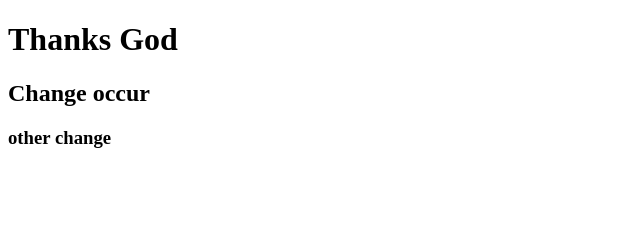
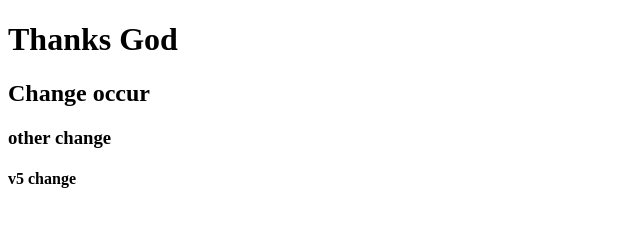
Before and after one commit to debasish39/git_concept, a plain HTML site: page index.html in a window 1280 px wide. Shown: the full height of the page, 0-640 px from the left. Drawn offline with Linux system fonts and the light colour scheme.

Commit message:
5th version

```diff
--- a/index.html
+++ b/index.html
@@ -9,5 +9,6 @@
     <h1>Thanks God</h1>
     <h2>Change occur</h2>
     <h3>other change</h3>
+    <h4>v5 change</h4>
 </body>
 </html>
```
